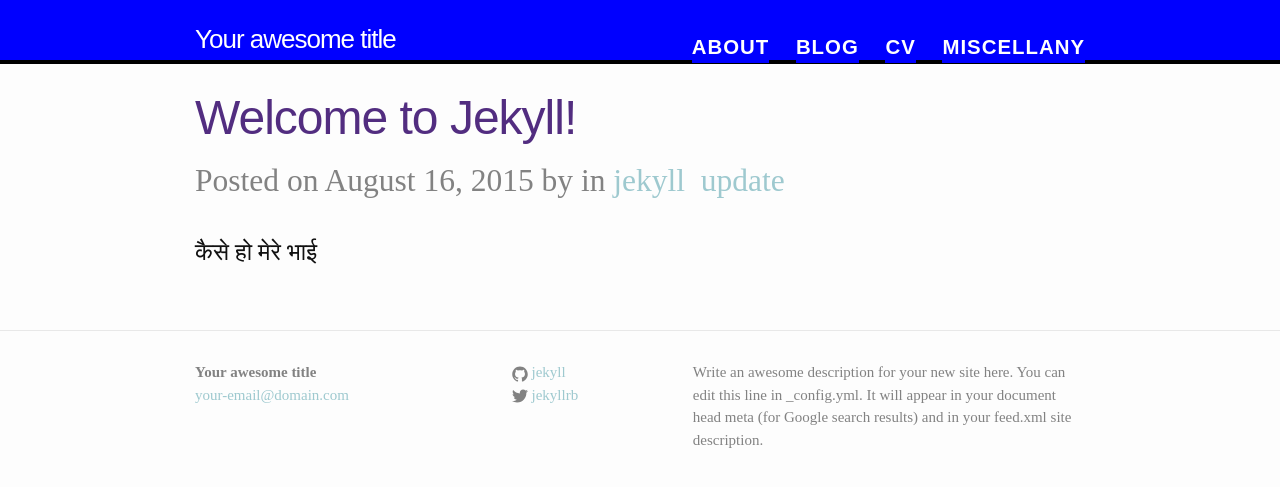
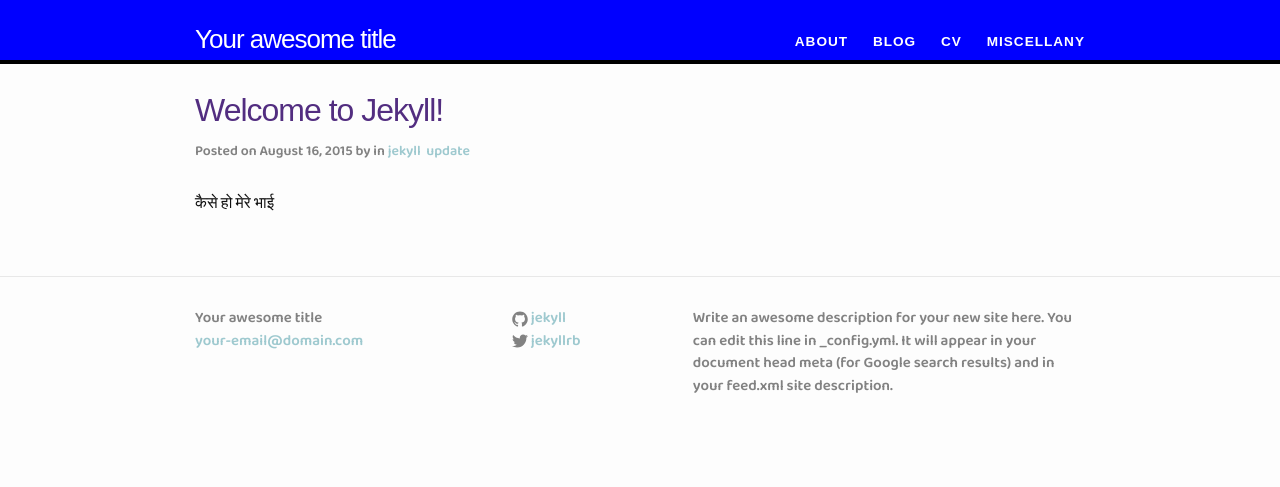
Before and after one commit to svmiller/steve-ngvb-jekyll-template, a Jekyll site: the page built from _posts/2015-06-20-नासा- ने - देश - के.markdown, in a window 1280 px wide. Shown: the top 487 px of the page. Built offline with Jekyll 4.4.1, drawn with Linux system fonts in a browser that asks for light colours.

Commit message:
Update main.scss

```diff
--- a/css/main.scss
+++ b/css/main.scss
@@ -6,8 +6,8 @@
 
 
 // Our variables
-$base-font-family: ' Yantramanav ';
-$base-font-size:   1.5em;
+$base-font-family: 'Baloo 2', cursive;
+$base-font-size:   1em;
 $small-font-size:  $base-font-size * 0.875;
 $base-line-height: 1.5;
 
```
